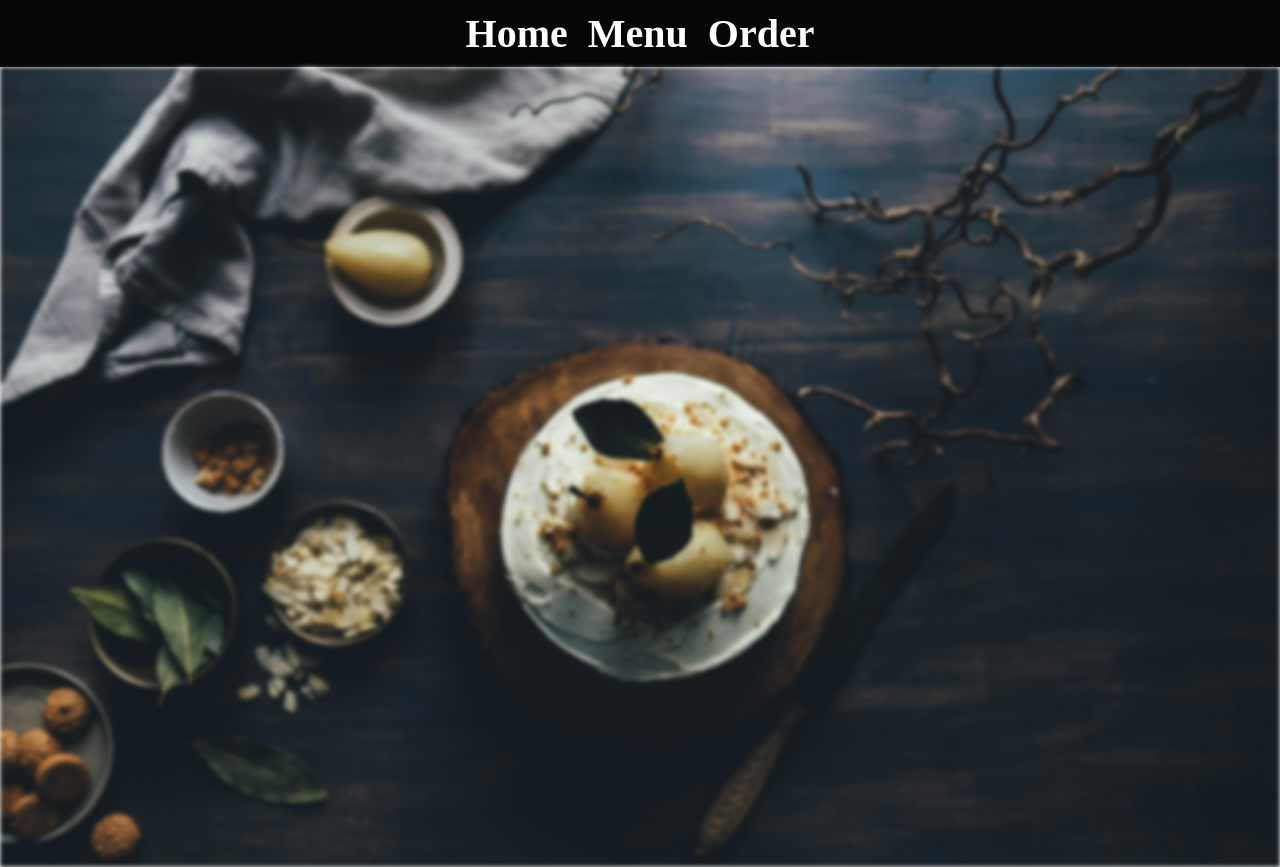
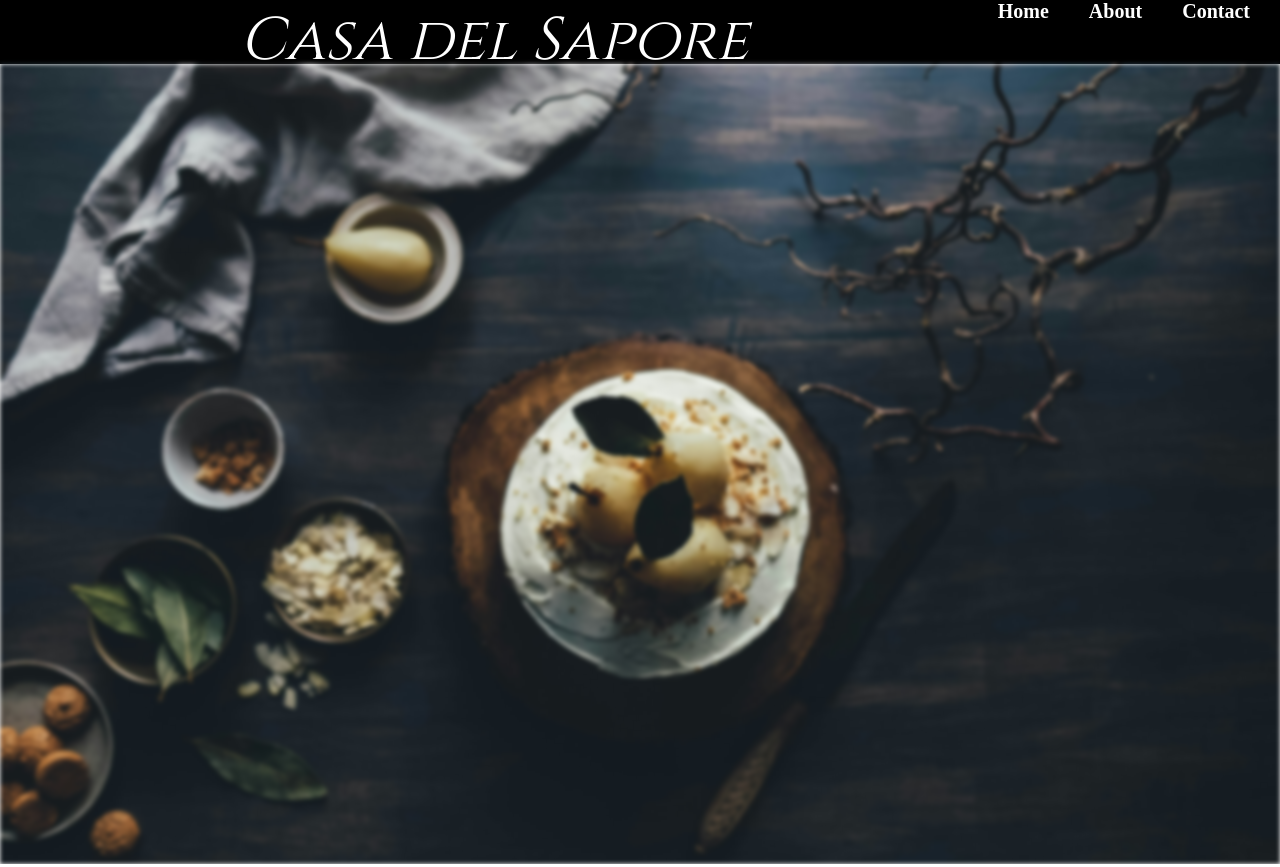
Before and after one commit to zlamprich-dev/RestaurantLandingPage, a website built with webpack: page src/template.html in a window 1280 px wide. Built offline with nearby package versions, Linux system fonts and the light colour scheme; files whose address does not match are found by name.

Commit message:
Navbar and header adjustments, page header addition and styling, add new font

```diff
--- a/src/index.js
+++ b/src/index.js
@@ -20,8 +20,9 @@ import './styles.css';  // Only import the CSS file
 }());
 
 
-/*(function setDefaultHeroImage() {
-    let heroImgDiv = document.getElementById("pageImg");
+/*(function setUpHomePage() {
+    let contentDiv = document.getElementById("content");
+    let
 
 
     heroImgDiv.style.backgroundImage = `url(${foodImage})`;
--- a/src/styles.css
+++ b/src/styles.css
@@ -7,6 +7,11 @@
 @font-face {
     font-family: 'Montserrat-Italic';
     src: url('./assets/fonts/Montserrat-Italic.woff') format('woff');
+}
+
+@font-face {
+    font-family: 'Cinzel';
+    src: url('./assets/fonts/Cinzel.ttf') format('truetype');
 }
 
 html,
@@ -40,23 +45,58 @@ a:hover {
 #content {
     margin: 0;
     padding: 0;
-    background-color: transparent;
     width: 100%;
     height: 100vh;
 }
 
 #header {
+    display: flex;
+    justify-content: center;
+    height: 8vh;
+    width: 100%;
     background-color: rgba(0, 0, 0, 0.982);
+}
+
+#headerTitle {
+    color: white;
+    margin: auto;
+    text-align: center;
+    font-family: 'Cinzel';
+    font-size: 60px;
+    font-weight: 200;
+    font-style: italic;
+}
+
+#headerTitle a:hover {
+    text-shadow: 0 0 10px rgba(255, 255, 255, 0.886);
+    text-decoration: none;
 }
 
 #navBar {
     display: flex;
-    justify-content: center;
-    width: 100%;
-    height: 15%;
-    font-size: 40px;
-    background-color: transparent;
+    font-size: 20px;
+    flex-direction: row;
     color: white;
+}
+
+nav ul {
+    display: flex;
+    list-style: none;
+    padding: 0;
+    margin: 0;
+}
+
+nav li {
+    margin-right: 20px;
+}
+
+nav a {
+    text-decoration: none;
+    color: white;
+}
+
+nav a:hover {
+    text-shadow: 0 0 10px rgba(255, 255, 255, 0.886);
 }
 
 .navLinks {
--- a/src/template.html
+++ b/src/template.html
@@ -8,11 +8,16 @@
   <body id="body">
     <div id="pageImg">
       <header id="header">
-        <nav id="navBar">
-          <a href="Link1"><p class="navLinks">Home</p></a>
-          <a href="Link2"><p class="navLinks">Menu</p> </a>
-          <a href="Link3"><p class="navLinks">Order</p></a>
-        </nav>
+        <header id="header">
+          <h1 id="headerTitle"><a href="#">Casa del Sapore</a></h1>
+          <nav id="navBar">
+            <ul>
+              <li><a href="#" id="homeLink" class="navLinks">Home</a></li>
+              <li><a href="#" id="aboutLink" class="navLinks">About</a></li>
+              <li><a href="#" id="contactLink" class="navLinks">Contact</a></li>
+            </ul>
+          </nav>
+        </header>
       </header>
       <div id="content"></div>
     </div>
```
Also changed, not shown: src/assets/fonts/Cinzel.ttf (added).
